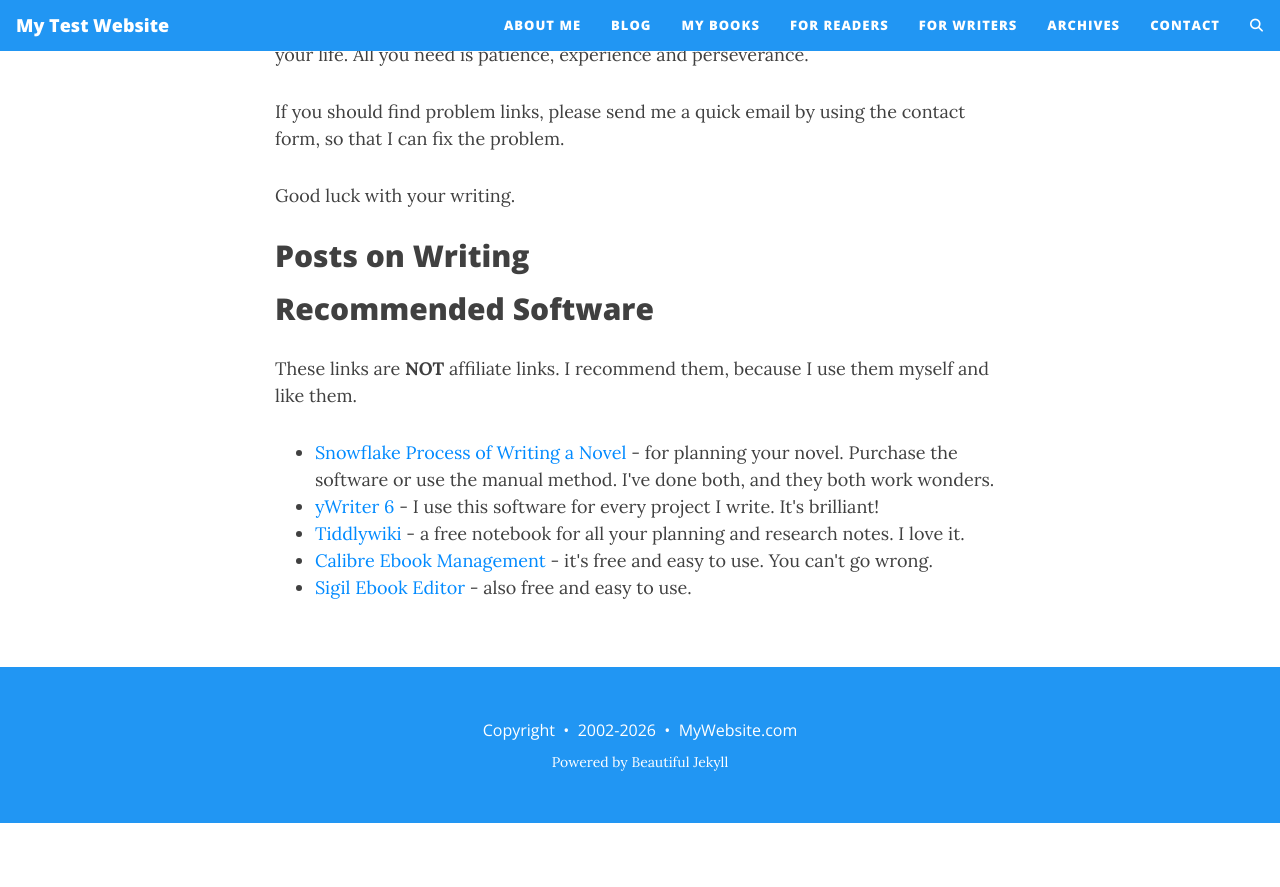
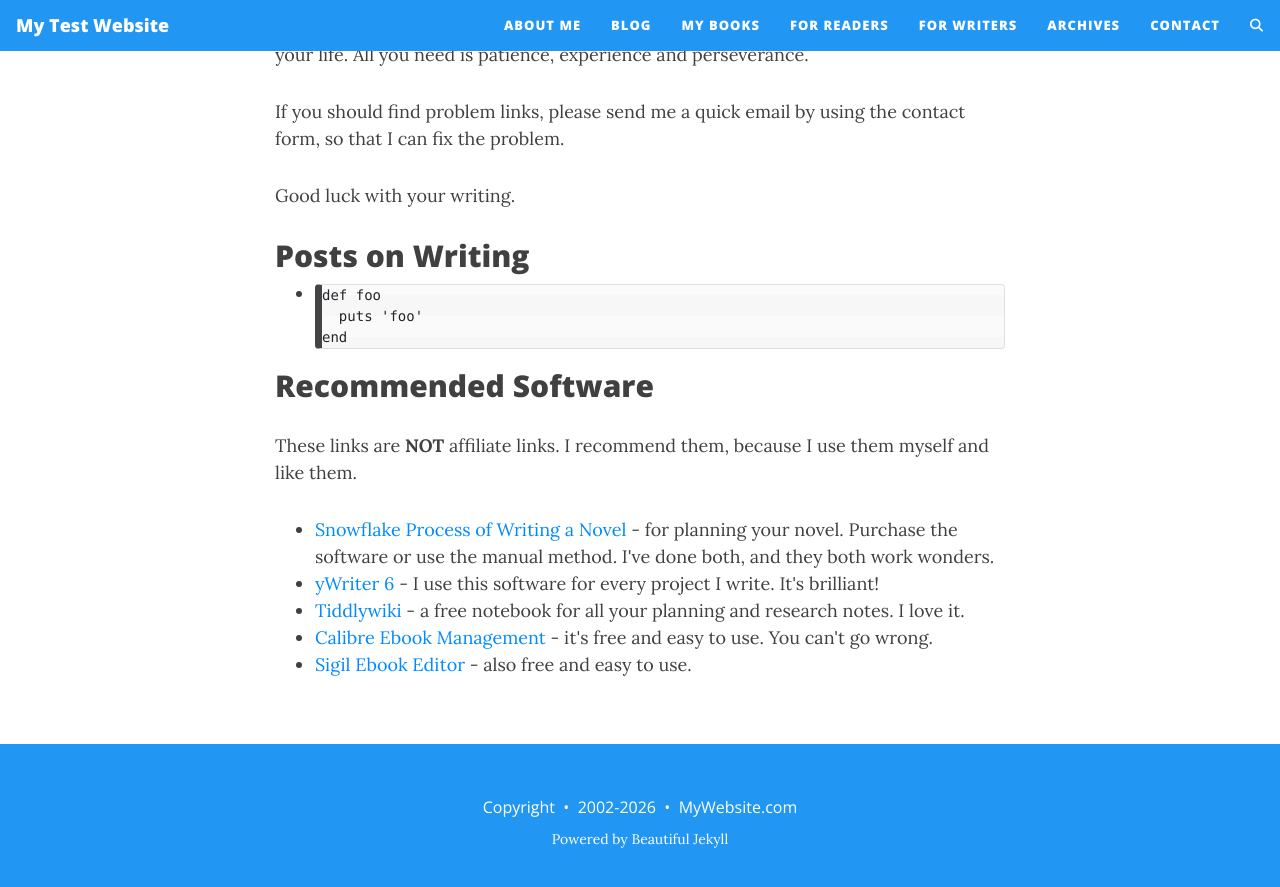
Before and after one commit to jd31122025-design/myblog, a Jekyll site: the page built from for-writers.md, in a window 1280 px wide and 900 px high, scrolled down 569 px. Shown: the top 887 px of the window. Built offline with Jekyll 4.4.1, drawn with Linux system fonts in a browser that asks for light colours; comment, search, counter and statistics services are not loaded; before the commit the page ends 1392 px from its top, so only the background shows below that.

Commit message:
more changes

```diff
--- a/for-writers.md
+++ b/for-writers.md
@@ -18,11 +18,13 @@ The headings on this page include:
 ## Posts on Writing
 
 <ul>
-    {% for page in site.pages %}
-      {% if page.categories contains 'writing' %}
-        <li><a href={{site.url}}{{page.url}}>{{page.description}}</a></li>
-      {% endif %}
-    {% endfor %}
+<li>
+{% highlight writing %}
+def foo
+  puts 'foo'
+end
+{% endhighlight %}
+</li>
 </ul>
 
 ## Recommended Software
```
Also changed, not shown: archives.md (+4 -6 lines).
